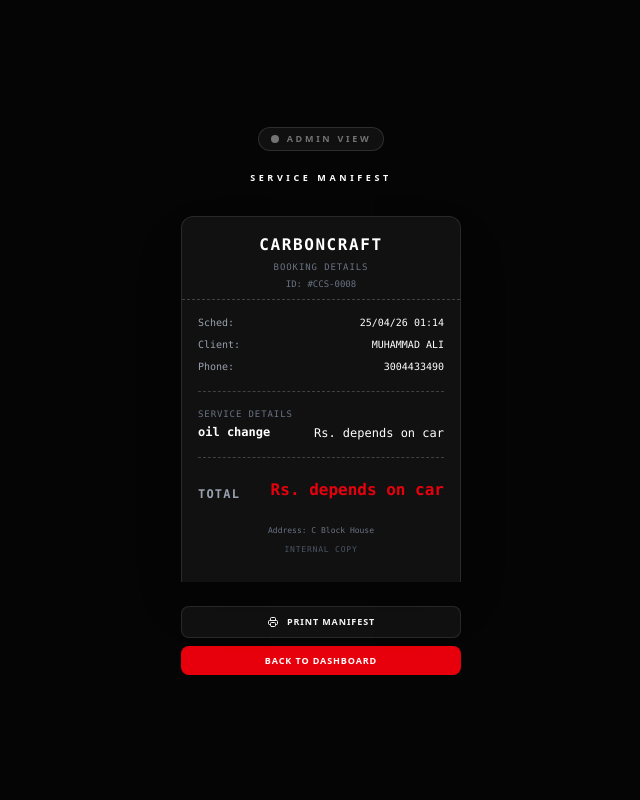
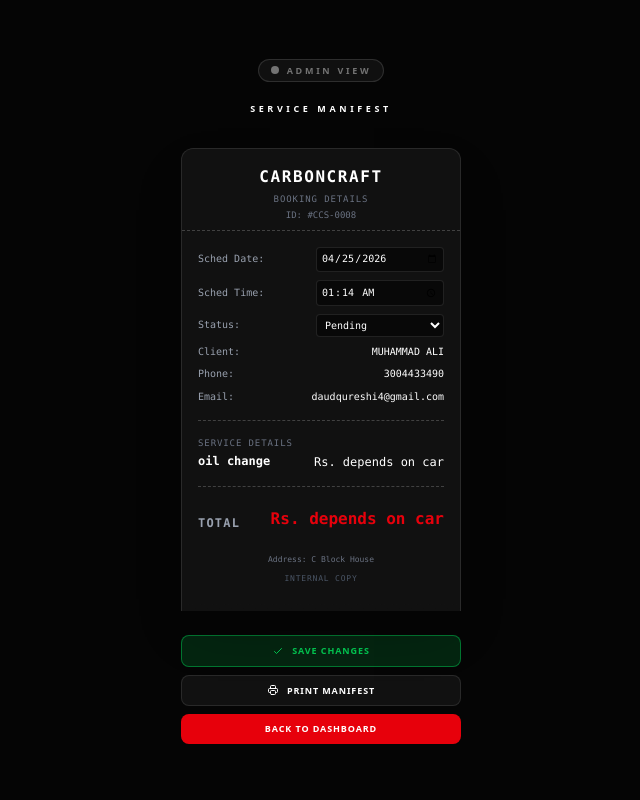
Before and after one commit to dawood56205/carboncraft, a Django app: page /adminstudio/booking/8/ in a window 1280 px wide. Shown: the whole page, without its empty margins (319-959 px from the left). Run offline with Django 5.2, Linux system fonts and the light colour scheme; a user stored in the database is signed in; data comes from the database, SQL or seed files in the repository; both versions use the stored data as it was after the commit; style sheets or scripts are compiled from the project's sources; some libraries are stand-ins or nearby versions.

Commit message:
17th may, 4:34 p.m

```diff
--- a/dashboard/templates/booking_det.html
+++ b/dashboard/templates/booking_det.html
@@ -7,6 +7,13 @@
     <div class="max-w-[280px] w-full">
 
         <div class="text-center mb-8 space-y-3">
+            {% if messages %}
+                {% for message in messages %}
+                <div class="p-2 mb-2 text-[10px] font-bold text-white bg-green-600/80 border border-green-500 rounded">
+                    {{ message }}
+                </div>
+                {% endfor %}
+            {% endif %}
             <div class="inline-flex items-center gap-2 px-3 py-1 rounded-full border border-neutral-500/30 bg-neutral-500/10 text-[9px] font-black text-neutral-500 uppercase tracking-[0.3em]">
                 <span class="relative flex h-2 w-2">
                     <span class="relative inline-flex rounded-full h-2 w-2 bg-neutral-500"></span>
@@ -16,8 +23,8 @@
             <h2 class="text-[9px] uppercase tracking-[0.4em] font-black text-white mt-2">Service Manifest</h2>
         </div>
 
-        <div class="relative bg-[#111] border-x border-t border-white/10 shadow-2xl font-mono text-sm mx-auto" style="border-radius: 12px 12px 0 0;">
-
+        <form method="POST" class="relative bg-[#111] border-x border-t border-white/10 shadow-2xl font-mono text-sm mx-auto" style="border-radius: 12px 12px 0 0;">
+            {% csrf_token %}
             <div class="p-4 pb-2 text-center border-b border-dashed border-white/20">
                 <h3 class="text-base font-black text-white uppercase tracking-widest">CarbonCraft</h3>
                 <p class="text-[9px] text-gray-500 uppercase tracking-widest mt-1">Booking Details</p>
@@ -27,9 +34,22 @@
             <div class="p-4 space-y-4">
 
                 <div class="space-y-2 border-b border-dashed border-white/20 pb-4">
-                    <div class="flex justify-between items-start text-[10px] text-gray-400">
-                        <span>Sched:</span>
-                        <span class="text-white">{{ booking.booking_date|date:"d/m/y" }} {{ booking.booking_time|time:"H:i" }}</span>
+                    <div class="flex justify-between items-center text-[10px] text-gray-400 mb-2">
+                        <span>Sched Date:</span>
+                        <input type="date" name="booking_date" value="{{ booking.booking_date|date:'Y-m-d' }}" class="bg-black/50 border border-white/10 text-white text-[10px] p-1 rounded w-32 text-right">
+                    </div>
+                    <div class="flex justify-between items-center text-[10px] text-gray-400 mb-2">
+                        <span>Sched Time:</span>
+                        <input type="time" name="booking_time" value="{{ booking.booking_time|time:'H:i' }}" class="bg-black/50 border border-white/10 text-white text-[10px] p-1 rounded w-32 text-right">
+                    </div>
+                    <div class="flex justify-between items-center text-[10px] text-gray-400 mb-2">
+                        <span>Status:</span>
+                        <select name="status" class="bg-black/50 border border-white/10 text-white text-[10px] p-1 rounded w-32 outline-none focus:border-red-600/50">
+                            <option value="pending" {% if booking.status == 'pending' %}selected{% endif %}>Pending</option>
+                            <option value="confirmed" {% if booking.status == 'confirmed' %}selected{% endif %}>Confirmed</option>
+                            <option value="completed" {% if booking.status == 'completed' %}selected{% endif %}>Completed</option>
+                            <option value="cancelled" {% if booking.status == 'cancelled' %}selected{% endif %}>Cancelled</option>
+                        </select>
                     </div>
                     <div class="flex justify-between items-start text-[10px] text-gray-400">
                         <span>Client:</span>
@@ -38,6 +58,10 @@
                     <div class="flex justify-between items-start text-[10px] text-gray-400">
                         <span>Phone:</span>
                         <span class="text-white text-right">{{ booking.phone }}</span>
+                    </div>
+                    <div class="flex justify-between items-start text-[10px] text-gray-400">
+                        <span>Email:</span>
+                        <span class="text-white text-right">{{ booking.email }}</span>
                     </div>
                 </div>
 
@@ -62,9 +86,13 @@
 
             <!-- Receipt zig-zag bottom edge -->
             <div class="h-3 w-full" style="background-image: radial-gradient(circle at 6px 0, transparent 6px, #111 7px); background-size: 12px 12px; background-repeat: repeat-x; transform: rotate(180deg); margin-top: -1px;"></div>
-        </div>
+        </form>
 
         <div class="mt-6 flex flex-col gap-2 max-w-[280px] mx-auto">
+            <button type="button" onclick="document.querySelector('form').submit()" class="w-full py-2 bg-green-600/20 border border-green-500/50 text-green-500 text-[9px] font-black uppercase tracking-widest rounded-lg hover:bg-green-600 hover:text-white transition-all flex items-center justify-center gap-2">
+                <svg class="w-3 h-3" fill="none" stroke="currentColor" viewBox="0 0 24 24"><path stroke-linecap="round" stroke-linejoin="round" stroke-width="2" d="M5 13l4 4L19 7"></path></svg>
+                Save Changes
+            </button>
             <button onclick="window.print()" class="w-full py-2 bg-white/5 border border-white/10 text-white text-[9px] font-black uppercase tracking-widest rounded-lg hover:bg-white/10 transition-all flex items-center justify-center gap-2">
                 <svg class="w-3 h-3" fill="none" stroke="currentColor" viewBox="0 0 24 24"><path stroke-linecap="round" stroke-linejoin="round" stroke-width="2" d="M17 17h2a2 2 0 002-2v-4a2 2 0 00-2-2H5a2 2 0 00-2 2v4a2 2 0 002 2h2m2 4h6a2 2 0 002-2v-4a2 2 0 00-2-2H9a2 2 0 00-2 2v4a2 2 0 002 2zm8-12V5a2 2 0 00-2-2H9a2 2 0 00-2 2v4h10z"></path></svg>
                 Print Manifest
--- a/dashboard/views.py
+++ b/dashboard/views.py
@@ -9,10 +9,8 @@ from django.contrib.auth.mixins import LoginRequiredMixin, UserPassesTestMixin
 from django.contrib.auth.decorators import user_passes_test
 from django.db.models import Q
 from services.models import Service
-
-
-
-
+from django.core.mail import send_mail
+from django.contrib import messages
 class AdminDashboardView(LoginRequiredMixin, UserPassesTestMixin, ListView):
     model = Order
     template_name = 'admin_home.html'
@@ -169,4 +167,37 @@ def booking_detail_view(request, pk):
     Fetches a single service booking for the dossier/receipt view.
     """
     booking = get_object_or_404(ServiceBooking, pk=pk)
+
+    if request.method == 'POST':
+        new_status = request.POST.get('status')
+        new_date = request.POST.get('booking_date')
+        new_time = request.POST.get('booking_time')
+
+        status_changed = (new_status != booking.status)
+
+        if new_status:
+            booking.status = new_status
+        if new_date:
+            booking.booking_date = new_date
+        if new_time:
+            booking.booking_time = new_time
+
+        booking.save()
+
+        if status_changed:
+            if booking.status == 'confirmed':
+                subject = f"Booking Confirmed - CarbonCraft Studio"
+                message = f"Hello {booking.first_name},\n\nYour booking for {booking.service.service_name} has been confirmed for {booking.booking_date} at {booking.booking_time}.\n\nThank you for choosing CarbonCraft Studio!"
+                send_mail(subject, message, 'carboncraftstudio4@gmail.com', [booking.email], fail_silently=True)
+                messages.success(request, f"Booking Confirmed. Email sent to {booking.email}.")
+            elif booking.status == 'cancelled':
+                subject = f"Booking Cancelled - CarbonCraft Studio"
+                message = f"Hello {booking.first_name},\n\nWe regret to inform you that your booking for {booking.service.service_name} on {booking.booking_date} has been cancelled. Please contact us for more information.\n\nCarbonCraft Studio."
+                send_mail(subject, message, 'carboncraftstudio4@gmail.com', [booking.email], fail_silently=True)
+                messages.success(request, f"Booking Cancelled. Email sent to {booking.email}.")
+        else:
+            messages.success(request, "Booking updated successfully.")
+
+        return redirect('booking_detail', pk=booking.pk)
+
     return render(request, 'booking_det.html', {'booking': booking})
--- a/services/templates/servicesuccess.html
+++ b/services/templates/servicesuccess.html
@@ -14,7 +14,8 @@
               </div>
           </div>
           <div class="space-y-1">
-              <h2 class="text-[9px] uppercase tracking-[0.4em] font-black text-red-600">Booking Confirmed</h2>
+              <h2 class="text-[9px] uppercase tracking-[0.4em] font-black text-red-600">Booking Requested</h2>
+              <p class="text-[8px] uppercase tracking-[0.2em] text-gray-400 mt-1">Wait for Admin Response</p>
           </div>
       </div>
 
--- a/theme/templates/base.html
+++ b/theme/templates/base.html
@@ -124,6 +124,12 @@
                         <li>
                             <a class="relative group py-2" href="{% url 'services' %}">
                                 <span class="text-xs font-black tracking-[0.25em] text-white/80 group-hover:text-white transition-colors uppercase">Services</span>
+                                <span class="absolute -bottom-1 left-0 w-0 h-1 bg-black rounded-full transition-all duration-300 group-hover:w-full"></span>
+                            </a>
+                        </li>
+                        <li>
+                            <a class="relative group py-2" href="{% url 'about' %}">
+                                <span class="text-xs font-black tracking-[0.25em] text-white/80 group-hover:text-white transition-colors uppercase">About</span>
                                 <span class="absolute -bottom-1 left-0 w-0 h-1 bg-black rounded-full transition-all duration-300 group-hover:w-full"></span>
                             </a>
                         </li>
```
Also changed, not shown: scratch/seed_cars.py (deleted, +0 -38 lines), db.sqlite3.
